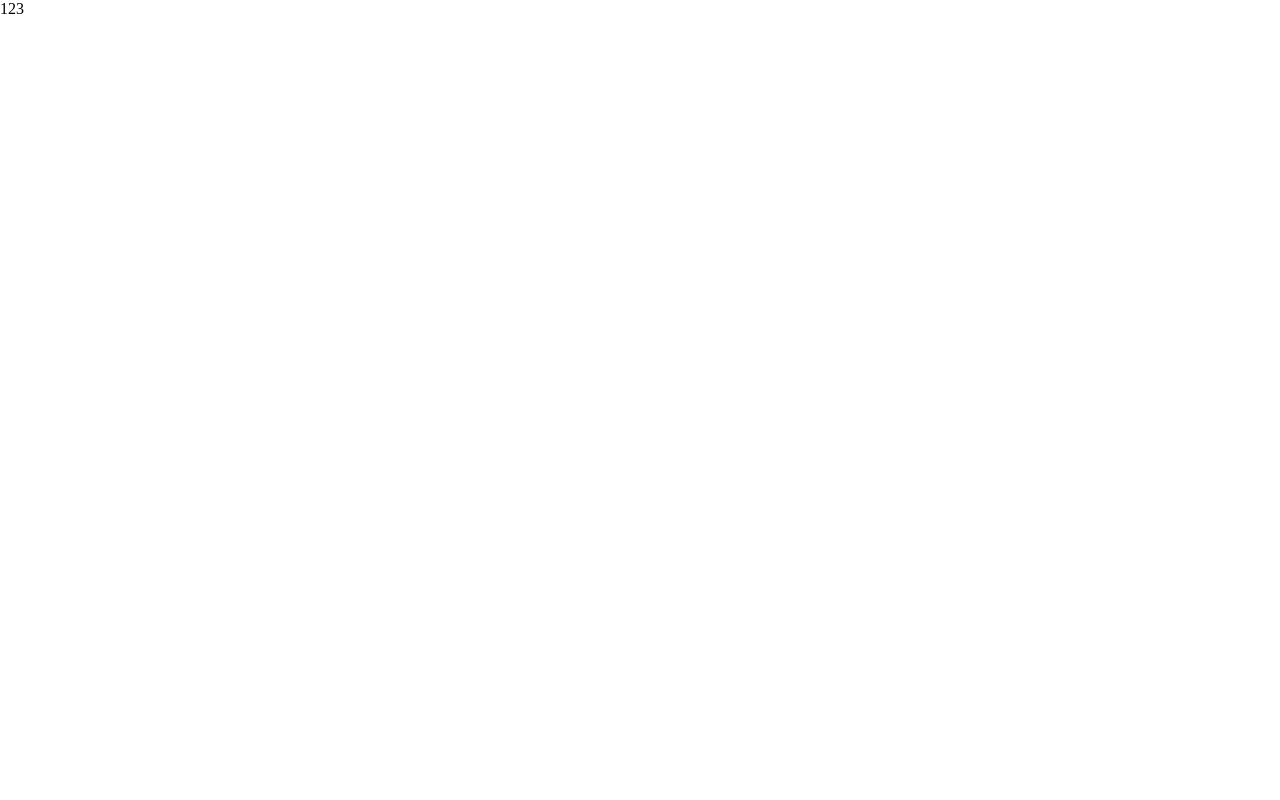
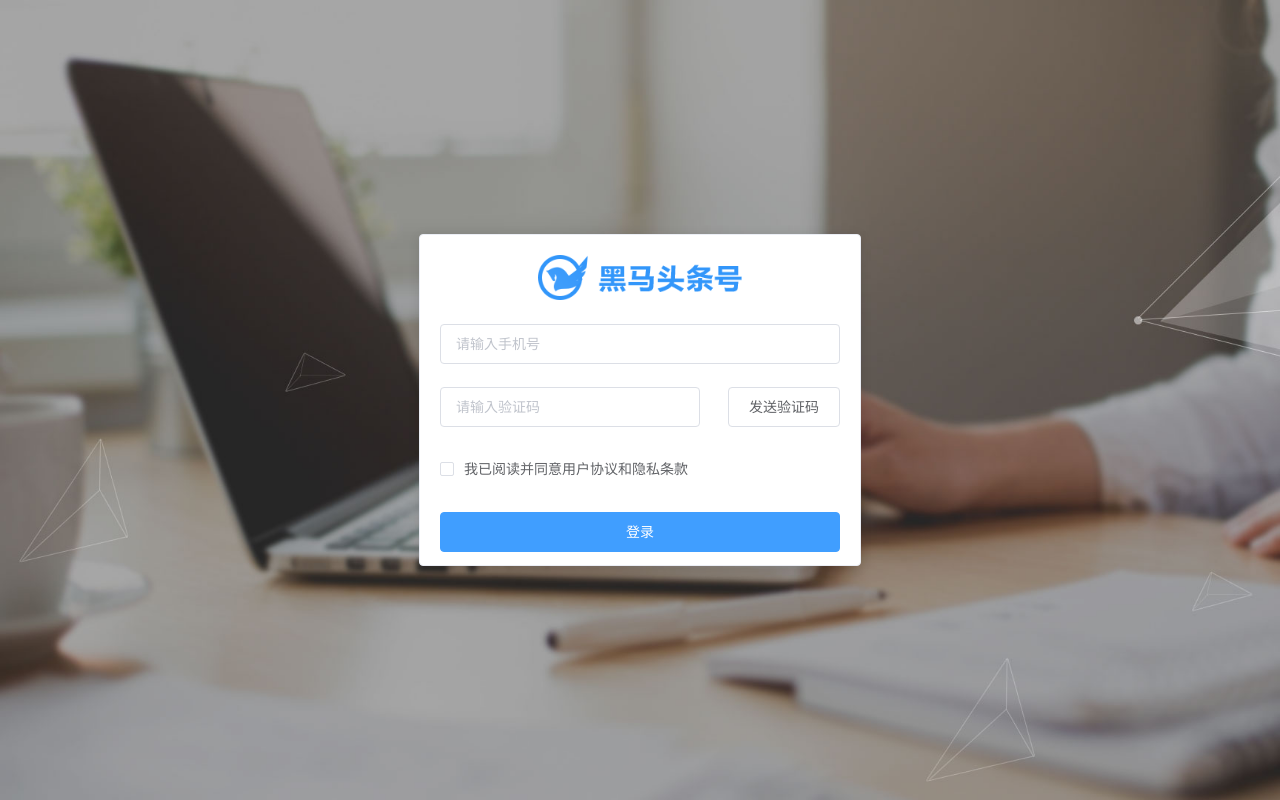
Before and after one commit to LF-fei/83heima, a Vue app: page /#/login in a window 1280 px wide. Built offline with nearby package versions, Linux system fonts and the light colour scheme.

Commit message:
黑马头条PC-登录模块-页面布局及样式

```diff
--- a/src/views/login/index.vue
+++ b/src/views/login/index.vue
@@ -1,5 +1,27 @@
 <template>
-  <div>123</div>
+  <div class="login">
+      <el-card class="login-card">
+          <div class="title">
+              <img src="../../assets/logo_index.png" alt="">
+          </div>
+          <el-form style="margin-top:20px">
+              <el-form-item >
+                  <el-input placeholder="请输入手机号"></el-input>
+              </el-form-item>
+              <el-form-item>
+                  <el-input  style="width:65%;"   placeholder="请输入验证码"></el-input>
+                <el-button style="float:right">发送验证码</el-button>
+              </el-form-item>
+              <el-form-item >
+                  <el-checkbox v-model="checked">我已阅读并同意用户协议和隐私条款</el-checkbox>
+              </el-form-item>
+                  <el-form-item >
+                  <el-button type="primary" style="width:100%">登录</el-button>
+              </el-form-item>
+
+          </el-form>
+      </el-card>
+  </div>
 </template>
 
 <script>
@@ -8,6 +30,23 @@
 }
 </script>
 
-<style>
-
+<style lang="less" scoped>
+.login{
+    background-image:url('../../assets/login_bg.jpg');
+    height:100vh;
+    background-size: cover;
+    display: flex;
+    justify-content: center;
+    align-items: center;
+    .login-card{
+        width: 440px;
+        height: 330px;
+        .title{
+            text-align: center;
+            img{
+                height: 45px;
+            }
+        }
+    }
+}
 </style>
```
